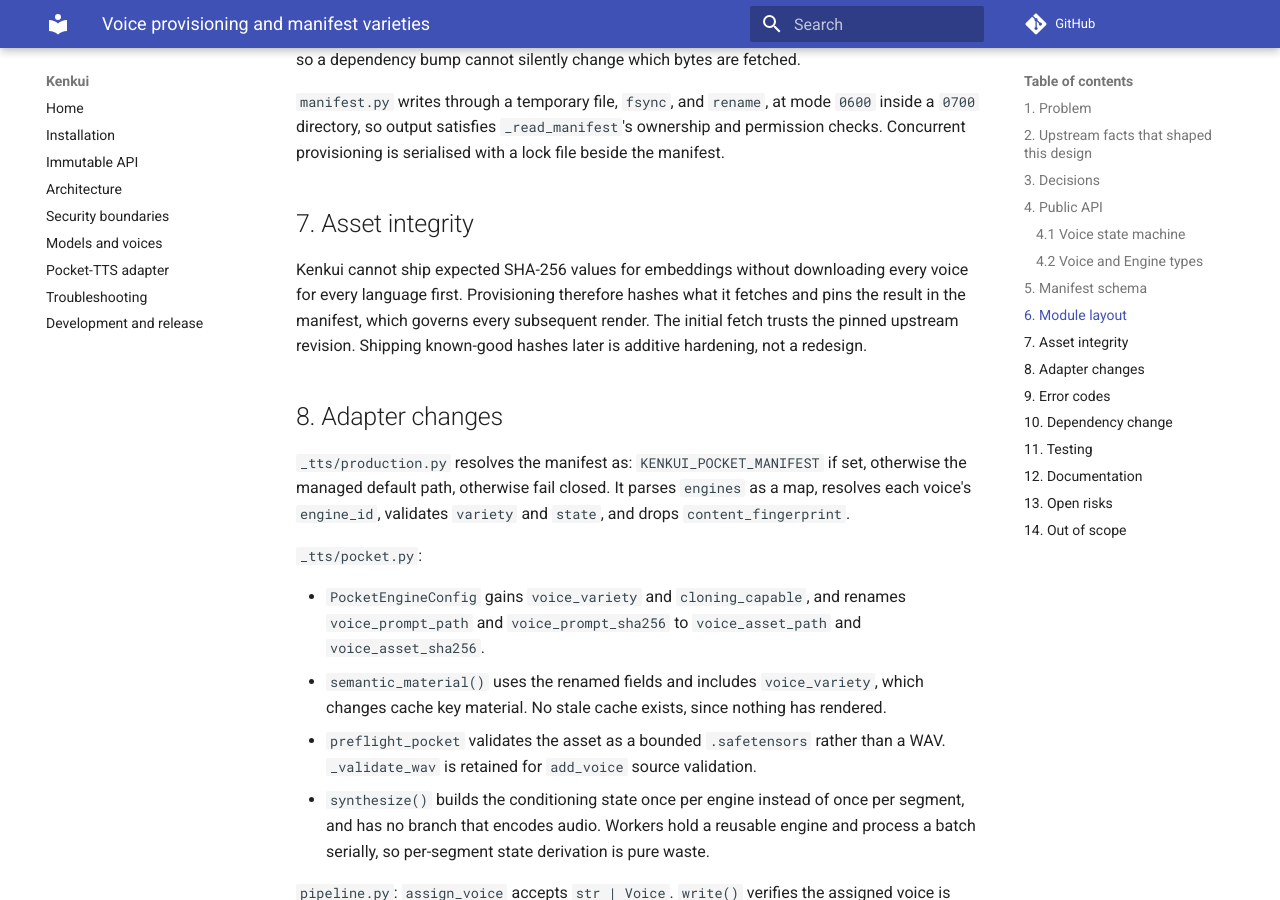
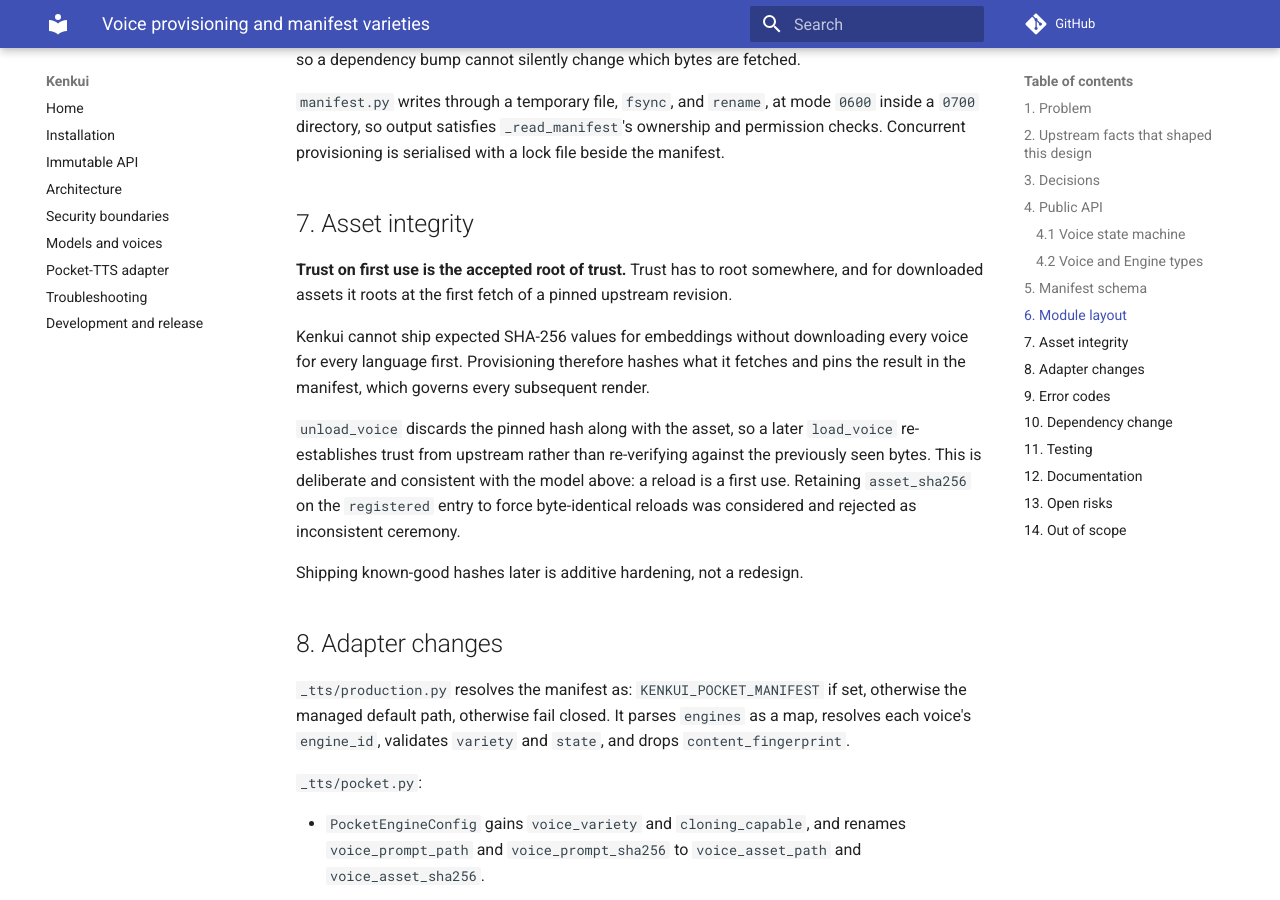
Before and after one commit to D1zzl3D0p/kenkui, an MkDocs documentation site: the page built from docs/superpowers/specs/2026-08-19-voice-provisioning-design.md, in a window 1280 px wide and 900 px high, scrolled down 6182 px. Built offline with MkDocs 1.6.1 and Material for MkDocs 9.7.7, drawn with Linux system fonts in a browser that asks for light colours; comment, search, counter and statistics services are not loaded; some of the changed text lies outside the part shown.

Commit message:
docs: record trust-on-first-use and cross-weight verification decisions
Names TOFU as the accepted root of trust for downloaded assets, and
explains why unload_voice discarding the pinned hash is consistent with
that rather than a gap.

Reframes the gated/ungated embedding compatibility risk as expected-to-
work pending a named post-implementation acceptance test, while keeping
the conservative revision pinning that costs nothing if it holds.

Co-Authored-By: Claude Opus 5 <noreply@anthropic.com>

```diff
--- a/docs/superpowers/specs/2026-08-19-voice-provisioning-design.md
+++ b/docs/superpowers/specs/2026-08-19-voice-provisioning-design.md
@@ -303,11 +303,23 @@ lock file beside the manifest.
 
 ## 7. Asset integrity
 
+**Trust on first use is the accepted root of trust.** Trust has to root
+somewhere, and for downloaded assets it roots at the first fetch of a pinned
+upstream revision.
+
 Kenkui cannot ship expected SHA-256 values for embeddings without downloading
 every voice for every language first. Provisioning therefore hashes what it
 fetches and pins the result in the manifest, which governs every subsequent
-render. The initial fetch trusts the pinned upstream revision. Shipping
-known-good hashes later is additive hardening, not a redesign.
+render.
+
+`unload_voice` discards the pinned hash along with the asset, so a later
+`load_voice` re-establishes trust from upstream rather than re-verifying
+against the previously seen bytes. This is deliberate and consistent with the
+model above: a reload is a first use. Retaining `asset_sha256` on the
+`registered` entry to force byte-identical reloads was considered and rejected
+as inconsistent ceremony.
+
+Shipping known-good hashes later is additive hardening, not a redesign.
 
 ## 8. Adapter changes
 
@@ -405,11 +417,23 @@ explicitly revisitable trade; the retained extra is the path back.
 
 Compiling a WAV requires gated cloning-capable weights, and the exported state
 contains flow-LM-specific tensors. Whether an embedding compiled against gated
-weights is valid under the ungated model is **unverified**. The design is
-conservative: the compiling engine's revision is recorded in the voice's
-`compatible_model_revisions`, and the existing check at `production.py:113-114`
-fails closed on mismatch. Determining the actual compatibility is an
-implementation-time empirical question and must not be assumed either way.
+weights is valid under the ungated model is **expected to work but unverified**.
+The owner's assessment is that the two weight sets can consume each other's
+embeddings; no evidence either way has been gathered in this project.
+
+The design stays conservative regardless: the compiling engine's revision is
+recorded in the voice's `compatible_model_revisions`, and the existing check at
+`production.py:113-114` fails closed on mismatch. That costs nothing if
+compatibility holds.
+
+**Verification is a named post-implementation acceptance task.** Gated Hugging
+Face access is available to the owner, so the test is: compile a WAV against
+gated cloning-capable weights, then render it with the ungated engine and
+confirm intelligible audio. If it passes, a compiled voice may list both
+revisions in `compatible_model_revisions` and the conservative pinning relaxes.
+If it fails, `wav` voices require gated weights at render time as well as
+compile time, which narrows their usefulness but invalidates no part of this
+design.
 
 No real Pocket inference has ever run in this project. The first end-to-end
 render will be the first exercise of the adapter's strict checks — exact sample
```
